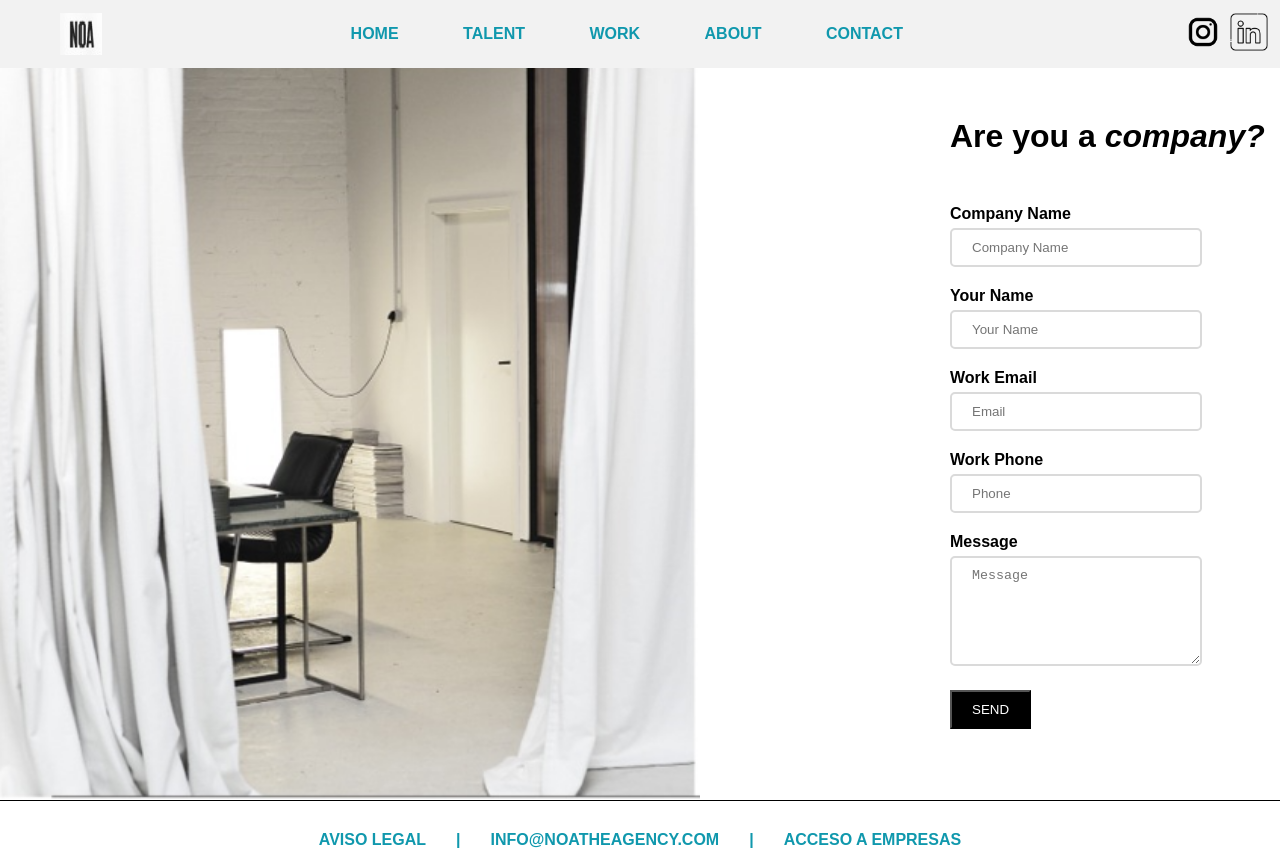
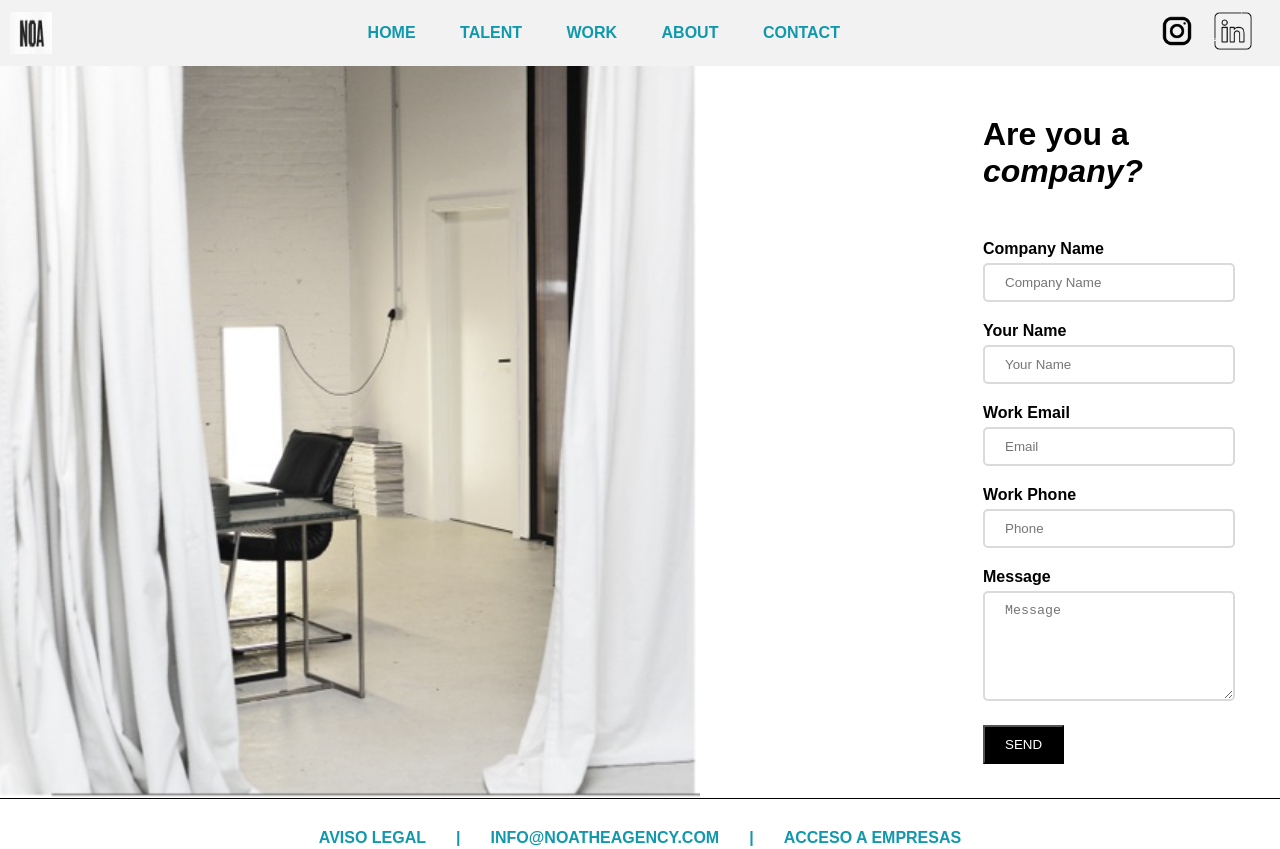
Before and after one commit to im-mudasser/Login-Page, a plain HTML site: page index.html in a window 1280 px wide. Drawn offline with Linux system fonts and the light colour scheme.

Commit message:
some updatation in form

```diff
--- a/index.html
+++ b/index.html
@@ -11,13 +11,8 @@
   <body>
     <div class="container">
       <header class="main-header">
-        <img
-          src="img/noa-img.PNG"
-          alt="noa-img"
-          height="42px"
-          width="42px"
-          id="noa-img"
-        />
+        <img src="img/noa-img.PNG" alt="noa-img" height="42px" width="42px" />
+
         <nav>
           <a href="#">HOME</a>
           <a href="#">TALENT</a>
@@ -25,21 +20,23 @@
           <a href="#">ABOUT</a>
           <a href="#">CONTACT</a>
         </nav>
-        <div class="logo-container">
-          <div class="logo-img">
+
+        <div class="logo-img-container">
           <img
             src="img/instagram.png"
             alt="insta-logo"
             height="42px"
             width="42px"
+            class="logo-img"
           />
+
           <img
             src="img/linkedin.png"
             alt="linkedin-logo"
             height="42px"
             width="42px"
+            class="logo-img"
           />
-          </div>
         </div>
       </header>
 
--- a/style.css
+++ b/style.css
@@ -11,7 +11,7 @@ body {
 
 .main-header {
   display: flex;
-  /* display: inline-block; */
+  flex-wrap: wrap;
   justify-content: space-between;
   align-items: center;
   padding: 10px;
@@ -19,12 +19,15 @@ body {
 }
 
 a:link {
-  flex: 1;
+  /* flex: 1; */
   margin-right: 30px;
   text-decoration: none;
   color: #1098ad;
   display: inline-block;
-  padding: 15px 15px;
+  padding: 5px 5px;
+}
+a:link:last-child {
+  margin-right: 0;
 }
 a:visited {
   color: #1098ad;
@@ -35,16 +38,11 @@ a:hover {
   color: orangered;
 }
 
-.logo-container {
-  display: flex;
-  gap: 30px;
+.logo-img-container {
+  padding-right: 6px;
 }
 .logo-img {
-  flex: 1;
-}
-
-#noa-img {
-  margin-left: 50px;
+  margin-right: 10px;
 }
 
 .section {
@@ -56,6 +54,7 @@ a:hover {
 
 .form-section {
   flex: 1;
+  padding-left: 33px;
   margin-top: 50px;
 }
 .side-img {
@@ -99,6 +98,7 @@ textarea {
 
 button {
   margin-top: 20px;
+  margin-bottom: 20px;
   padding: 10px 20px;
   background-color: black;
   color: white;
```
Lines whose indentation alone changed are shown as unchanged.
